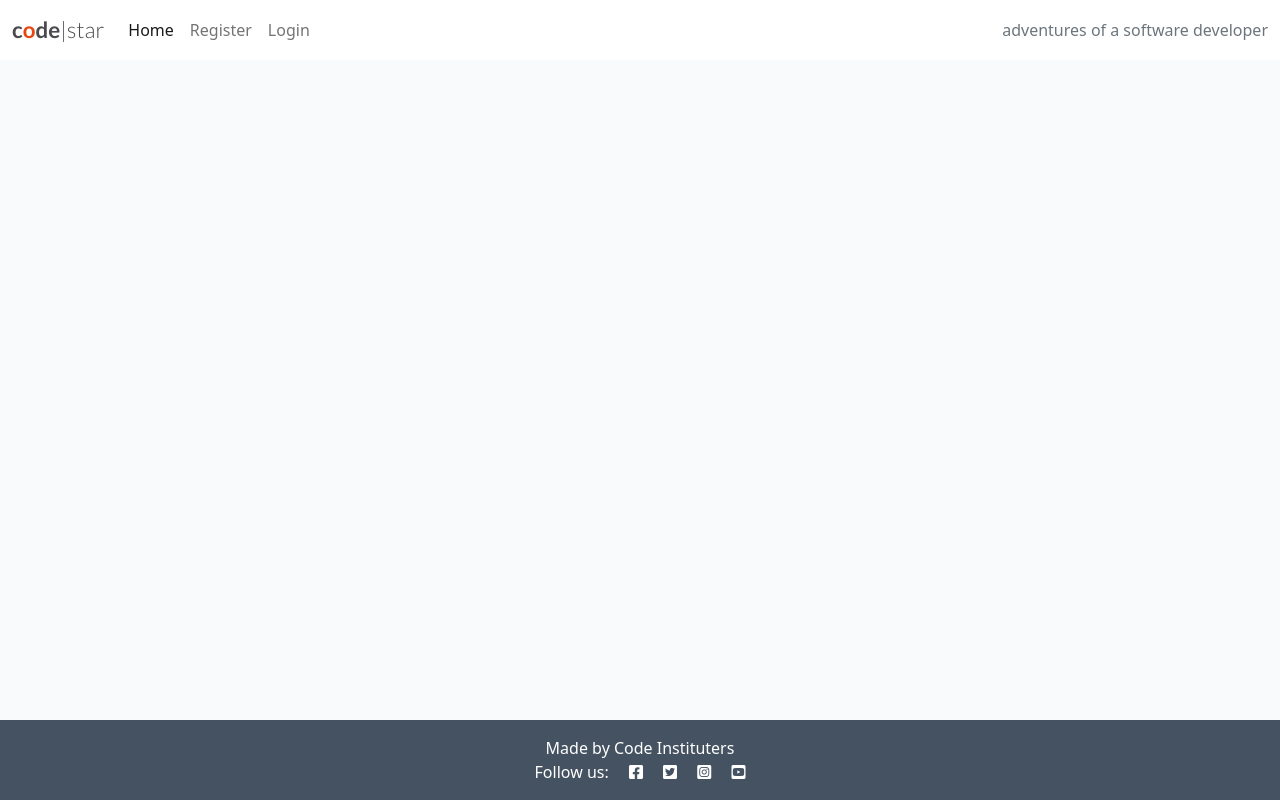
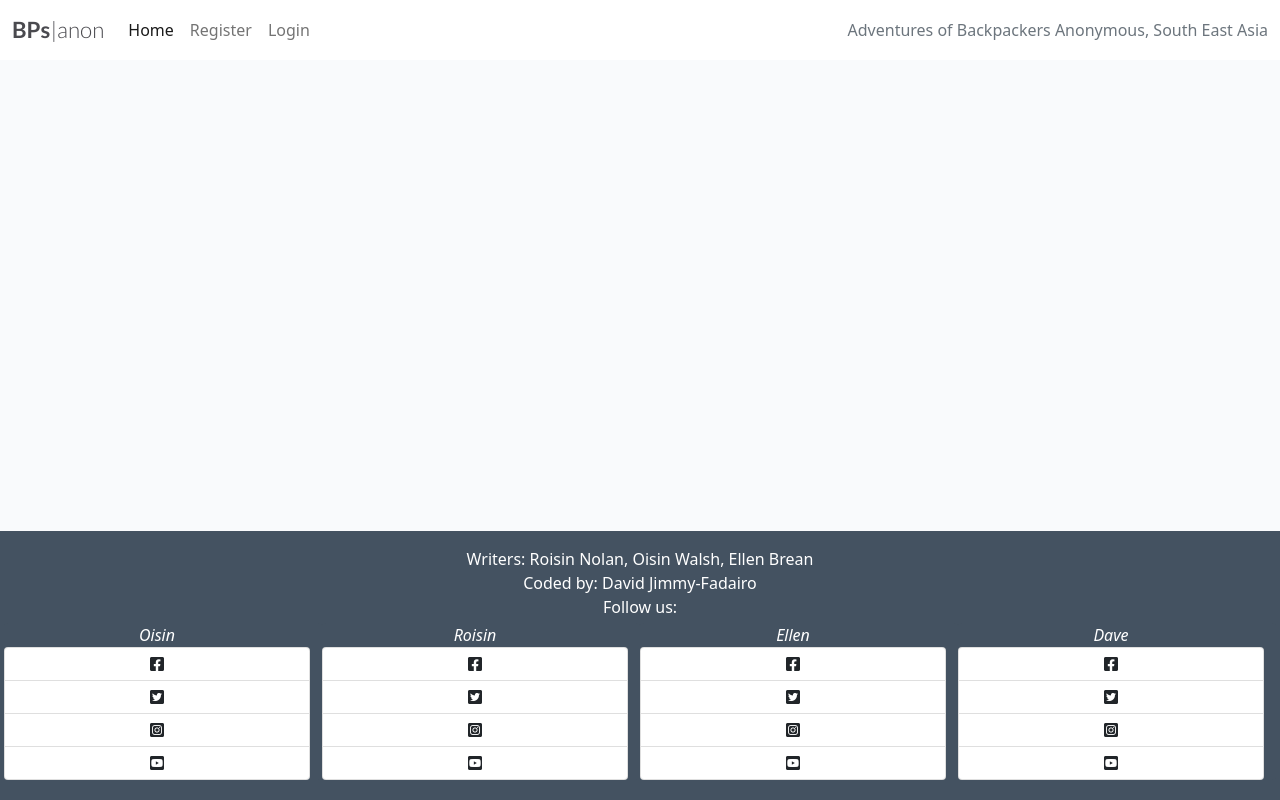
Before and after one commit to DavidJF97/django-blog, a Django app: page / in a window 1280 px wide. Run offline with Django 3.2, Linux system fonts and the light colour scheme; data that the repository does not hold is empty.

Commit message:
Add social media links

```diff
--- a/static/css/style.css
+++ b/static/css/style.css
@@ -140,3 +140,7 @@ body {
     background: transparent;
     border: none;
 }
+
+ul > li {
+    list-style-type: none;
+}
--- a/templates/base.html
+++ b/templates/base.html
@@ -4,7 +4,7 @@
 <html class="h-100">
 
 <head>
-    <title>CodeStar Blog</title>
+    <title>BPs Anon</title>
 
     <link rel="preconnect" href="https://fonts.gstatic.com">
     <link href="https://fonts.googleapis.com/css2?family=Roboto:wght@300&display=swap" rel="stylesheet">
@@ -26,8 +26,8 @@
 
     <nav class="navbar navbar-expand-lg navbar-light bg-white">
         <div class="container-fluid">
-            <a class="navbar-brand" href="{% url 'home' %}"><span class="brand">c<span class="red-o">o</span>de<span
-                        class="thin">|star</span></span></span></a>
+            <a class="navbar-brand" href="{% url 'home' %}"><span class="brand">BPs<span
+                        class="thin">|anon</span></span></span></a>
             <button class="navbar-toggler" type="button" data-bs-toggle="collapse" data-bs-target="#navbarText"
                 aria-controls="navbarText" aria-expanded="false" aria-label="Toggle navigation">
                 <span class="navbar-toggler-icon"></span>
@@ -52,7 +52,7 @@
 
                 </ul>
                 <span class="navbar-text text-muted">
-                    adventures of a software developer
+                    Adventures of Backpackers Anonymous, South East Asia
                 </span>
             </div>
         </div>
@@ -79,12 +79,37 @@
 
     <!-- Footer -->
     <footer class="footer mt-auto py-3 dark-bg">
-        <p class="m-0 text-center text-white">Made by Code Instituters</p>
-        <p class="m-0 text-center text-white">Follow us: <i class="fab fa-facebook-square ms-3"></i>
-            <i class="fab fa-twitter-square ms-3"></i>
-            <i class="fab fa-instagram-square ms-3"></i>
-            <i class="fab fa-youtube-square ms-3"></i></p>
+        <p class="m-0 text-center text-white">Writers: Roisin Nolan, Oisin Walsh, Ellen Brean</p>
+        <p class="m-0 text-center text-white">Coded by: David Jimmy-Fadairo</p>
+        <p class="m-0 text-center text-white">Follow us:
+        <div class="m-1 text-center row">
+            <i class="list-group m-0 text-center text-white dark-bg col-3" id="list-tab" role="tablist"> Oisin
+                <a class="fab fa-facebook-square ms-0 list-group-item list-group-item-action" id="list-home-list" data-toggle="list" href="facebook.com" role="tab" aria-controls="facebook"></a>
+                <a class="fab fa-twitter-square ms-0 list-group-item list-group-item-action" id="list-profile-list" data-toggle="list" href="twitter.com" role="tab" aria-controls="twitter"></a>
+                <a class="fab fa-instagram-square ms-0 list-group-item list-group-item-action" id="list-home-list" data-toggle="list" href="instagram.com" role="tab" aria-controls="instagram"></a>
+                <a class="fab fa-youtube-square ms-0 list-group-item list-group-item-action" id="list-home-list" data-toggle="list" href="youtube.com" role="tab" aria-controls="youtube"></a>
+            </i>
+            <i class="list-group m-0 text-center text-white dark-bg col-3" id="list-tab" role="tablist"> Roisin
+                <a class="fab fa-facebook-square ms-0 list-group-item list-group-item-action" id="list-home-list" data-toggle="list" href="facebook.com" role="tab" aria-controls="facebook"></a>
+                <a class="fab fa-twitter-square ms-0 list-group-item list-group-item-action" id="list-profile-list" data-toggle="list" href="twitter.com" role="tab" aria-controls="twitter"></a>
+                <a class="fab fa-instagram-square ms-0 list-group-item list-group-item-action" id="list-home-list" data-toggle="list" href="instagram.com" role="tab" aria-controls="instagram"></a>
+                <a class="fab fa-youtube-square ms-0 list-group-item list-group-item-action" id="list-home-list" data-toggle="list" href="youtube.com" role="tab" aria-controls="youtube"></a>
+            </i>
+            <i class="list-group m-0 text-center text-white dark-bg col-3" id="list-tab" role="tablist"> Ellen
+                <a class="fab fa-facebook-square ms-0 list-group-item list-group-item-action" id="list-home-list" data-toggle="list" href="facebook.com" role="tab" aria-controls="facebook"></a>
+                <a class="fab fa-twitter-square ms-0 list-group-item list-group-item-action" id="list-profile-list" data-toggle="list" href="twitter.com" role="tab" aria-controls="twitter"></a>
+                <a class="fab fa-instagram-square ms-0 list-group-item list-group-item-action" id="list-home-list" data-toggle="list" href="instagram.com" role="tab" aria-controls="instagram"></a>
+                <a class="fab fa-youtube-square ms-0 list-group-item list-group-item-action" id="list-home-list" data-toggle="list" href="youtube.com" role="tab" aria-controls="youtube"></a>
+            </i>
+            <i class="list-group m-0 text-center text-white dark-bg col-3" id="list-tab" role="tablist"> Dave
+                <a class="fab fa-facebook-square ms-0 list-group-item list-group-item-action" id="list-home-list" data-toggle="list" href="facebook.com" role="tab" aria-controls="facebook"></a>
+                <a class="fab fa-twitter-square ms-0 list-group-item list-group-item-action" id="list-profile-list" data-toggle="list" href="twitter.com" role="tab" aria-controls="twitter"></a>
+                <a class="fab fa-instagram-square ms-0 list-group-item list-group-item-action" id="list-home-list" data-toggle="list" href="instagram.com" role="tab" aria-controls="instagram"></a>
+                <a class="fab fa-youtube-square ms-0 list-group-item list-group-item-action" id="list-home-list" data-toggle="list" href="youtube.com" role="tab" aria-controls="youtube"></a>
+            </i>
+        </div>
     </footer>
+
     <script>
         setTimeout(function () {
             let messages = document.getElementById('msg');
```
